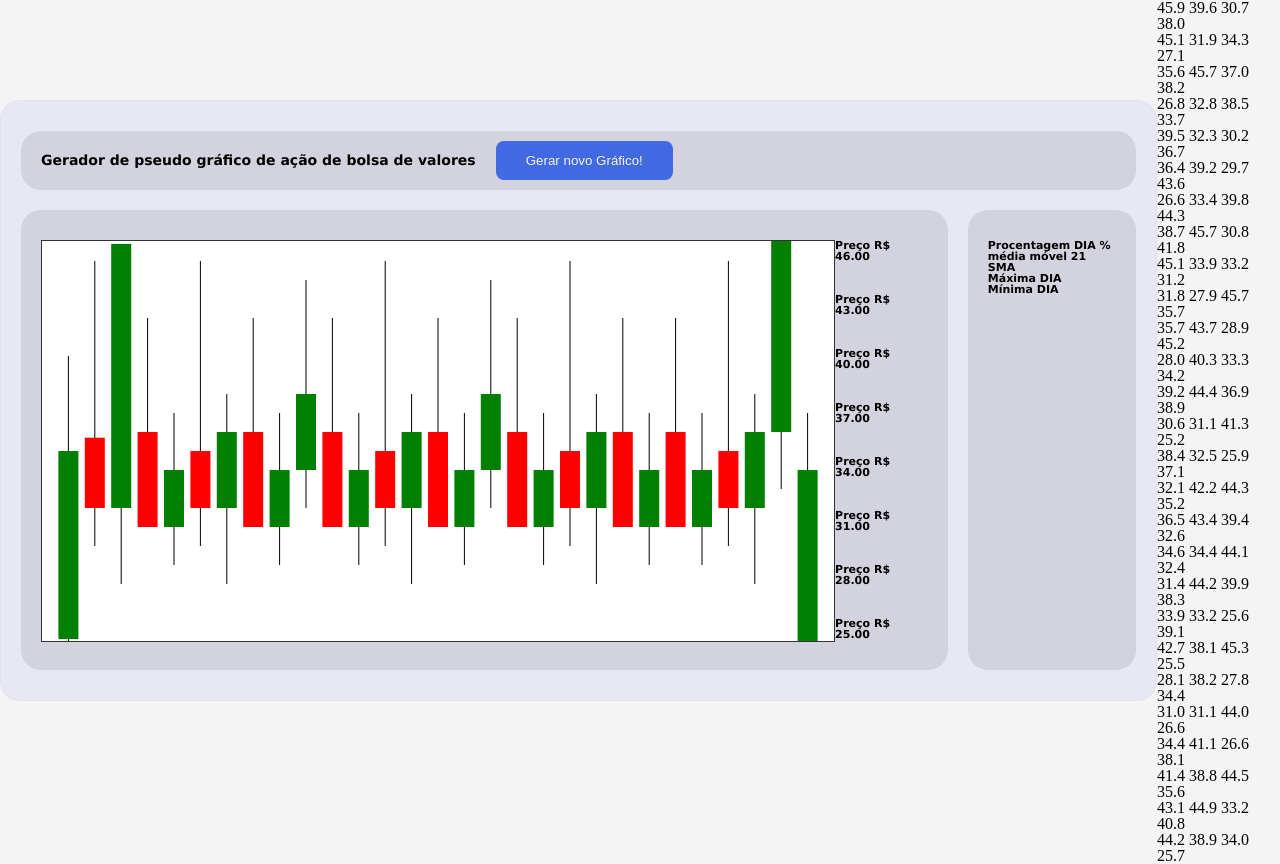
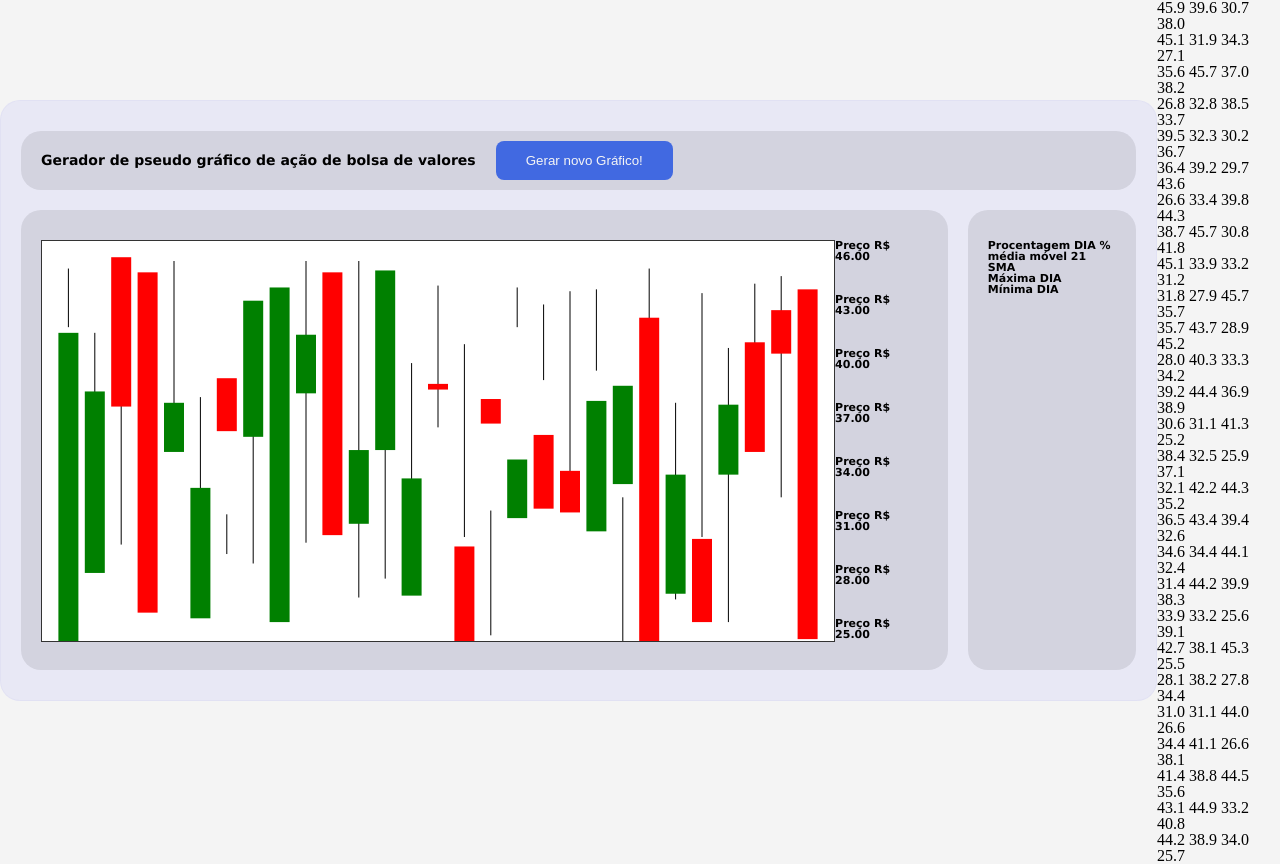
Before and after one commit to everctba/Simulador-Candlestick, a plain HTML site: page index.html in a window 1280 px wide. Drawn offline with Linux system fonts and the light colour scheme.

Commit message:
Generate OHLC data dynamically from candles array
Replaced the static 'dados' array with a dynamically generated array using values from the 'candles' array. This change ensures that the OHLC data reflects the actual candle data rather than hardcoded values.

```diff
--- a/index.html
+++ b/index.html
@@ -73,37 +73,16 @@
       printaArrayCandle(candles);
       // Exemplo de dados OHLC
       // Achei o minimo e máximo do range do gráfico
-      const dados = [
-         { open: 25.1, high: 40, low: 25, close: 35 },
-         { open: precoRandomico, high: 45, low: 30, close: 32 },
-         { open: 32, high: 38, low: 28, close: 45.9 },
-         { open: 36, high: 42, low: 33, close: 31 },
-         { open: 31, high: 37, low: 29, close: 34 },
-         { open: 35, high: 45, low: 30, close: 32 },
-         { open: 32, high: 38, low: 28, close: 36 },
-         { open: 36, high: 42, low: 33, close: 31 },
-         { open: 31, high: 37, low: 29, close: 34 },
-         { open: 34, high: 44, low: 32, close: 38 },
-         { open: 36, high: 42, low: 33, close: 31 },
-         { open: 31, high: 37, low: 29, close: 34 },
-         { open: 35, high: 45, low: 30, close: 32 },
-         { open: 32, high: 38, low: 28, close: 36 },
-         { open: 36, high: 42, low: 33, close: 31 },
-         { open: 31, high: 37, low: 29, close: 34 },
-         { open: 34, high: 44, low: 32, close: 38 },
-         { open: 36, high: 42, low: 33, close: 31 },
-         { open: 31, high: 37, low: 29, close: 34 },
-         { open: 35, high: 45, low: 30, close: 32 },
-         { open: 32, high: 38, low: 28, close: 36 },
-         { open: 36, high: 42, low: 33, close: 31 },
-         { open: 31, high: 37, low: 29, close: 34 },
-         { open: 36, high: 42, low: 33, close: 31 },
-         { open: 31, high: 37, low: 29, close: 34 },
-         { open: 35, high: 45, low: 30, close: 32 },
-         { open: 32, high: 38, low: 28, close: 36 },
-         { open: 36, high: 42, low: 33, close: 51 },
-         { open: 11, high: 37, low: 29, close: 34 }
-      ];
+      const dados = [];
+
+      for (let i = 0; i < 29; i++) {
+         dados.push({
+            open: candles[i][0],   // valor de exemplo variando
+            high: candles[i][1],     // valor de exemplo variando
+            low: candles[i][2],      // valor de exemplo variando
+            close: candles[i][3]     // valor de exemplo variando
+         });
+      }
 
       const svg = document.getElementById("grafico");
       const largura = svg.clientWidth;
```
